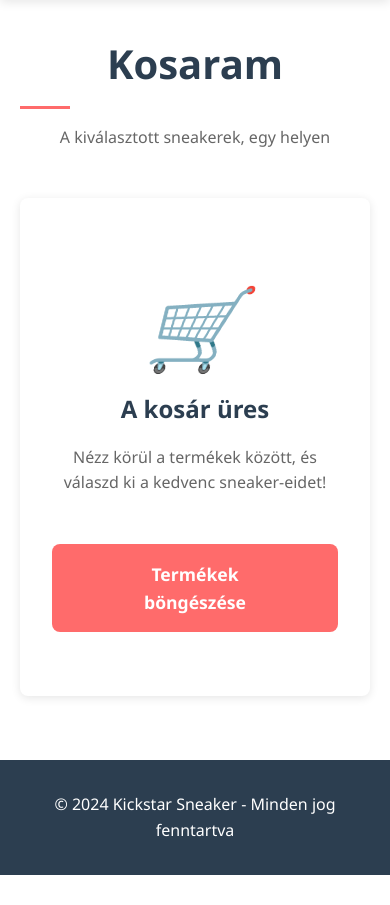
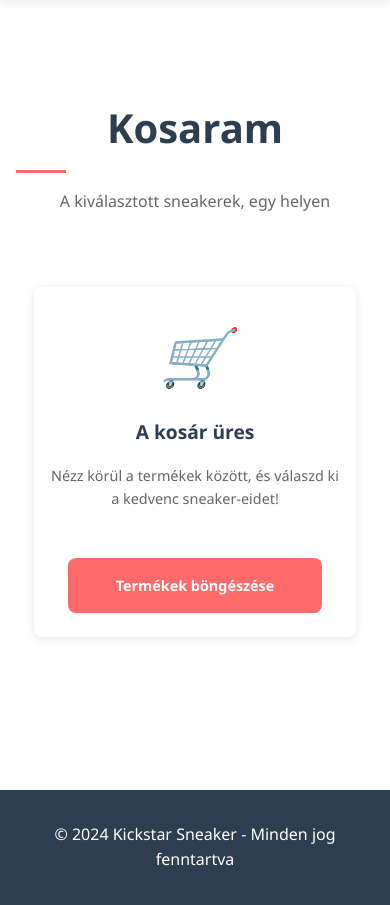
Before and after one commit to Embil22/KickstarWebshop, a PHP site: page /cart.php in a window 390 px wide. Shown: the part 203-1108 px from the top of the page. Before the commit the page ends 1078 px from the top, so only its background shows below. Run offline with PHP 8.4, Linux system fonts and the light colour scheme.

Commit message:
Enhance cart layout and empty cart styles
Empty cart középre igazítás

```diff
--- a/cart.php
+++ b/cart.php
@@ -16,6 +16,10 @@ require_once 'database.php';
             max-width: 1200px;
             margin: 2rem auto;
             padding: 0 20px;
+            min-height: calc(100vh - 200px);
+            display: flex;
+            flex-direction: column;
+            justify-content: center;
         }
 
         .cart-header {
@@ -35,9 +39,10 @@ require_once 'database.php';
 
         /* Kosár tartalom */
         .cart-content {
-            display: grid;
-            grid-template-columns: 2fr 1fr;
-            gap: 2rem;
+            display: flex;
+            justify-content: center;
+            align-items: center;
+            min-height: 400px;
         }
 
         /* Kosár tételek */
@@ -406,22 +411,44 @@ require_once 'database.php';
             background: white;
             border-radius: var(--border-radius);
             box-shadow: var(--box-shadow);
+            max-width: 500px;
+            margin: 0 auto;
+            width: 100%;
         }
 
         .empty-cart i {
             font-size: 5rem;
             color: #ddd;
             margin-bottom: 1rem;
+            display: inline-block;
         }
 
         .empty-cart h2 {
             color: var(--dark-color);
             margin-bottom: 1rem;
+            font-size: 1.8rem;
         }
 
         .empty-cart p {
             color: #666;
             margin-bottom: 2rem;
+            line-height: 1.6;
+        }
+
+        .empty-cart .checkout-btn {
+            display: inline-block;
+            width: auto;
+            padding: 1rem 2rem;
+            background: var(--primary-color);
+            color: white;
+            text-decoration: none;
+            border-radius: var(--border-radius);
+            transition: all 0.3s ease;
+        }
+
+        .empty-cart .checkout-btn:hover {
+            background: #ff5252;
+            transform: translateY(-2px);
         }
 
         /* Értesítések */
@@ -517,6 +544,44 @@ require_once 'database.php';
 
             .cart-actions {
                 flex-direction: column;
+            }
+        }
+        @media (max-width: 768px) {
+            .cart-container {
+                min-height: calc(100vh - 150px);
+                padding: 1rem;
+            }
+
+            .empty-cart {
+                padding: 2rem 1.5rem;
+                max-width: 90%;
+            }
+
+            .empty-cart h2 {
+                font-size: 1.5rem;
+            }
+
+            .empty-cart p {
+                font-size: 0.9rem;
+            }
+
+            .empty-cart .checkout-btn {
+                padding: 0.8rem 1.5rem;
+                font-size: 0.9rem;
+            }
+        }
+
+        @media (max-width: 480px) {
+            .empty-cart {
+                padding: 1.5rem 1rem;
+            }
+
+            .empty-cart i {
+                font-size: 3.5rem;
+            }
+
+            .empty-cart h2 {
+                font-size: 1.2rem;
             }
         }
 
```
